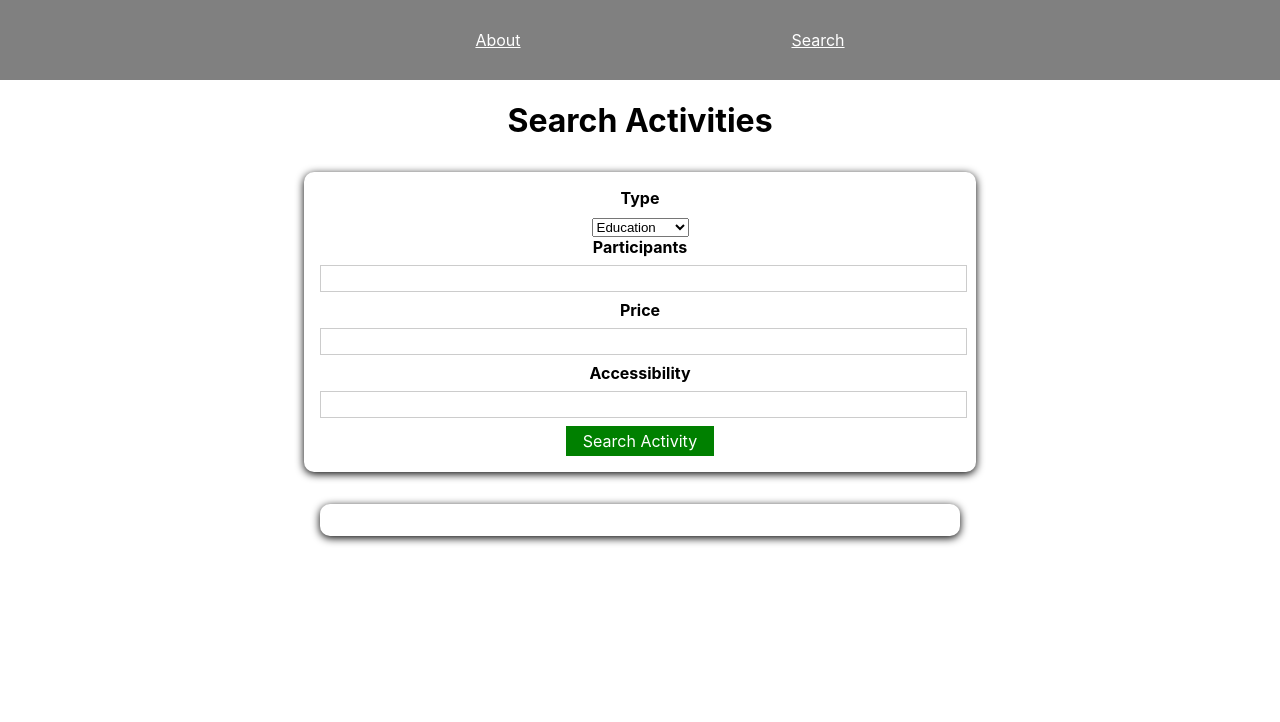
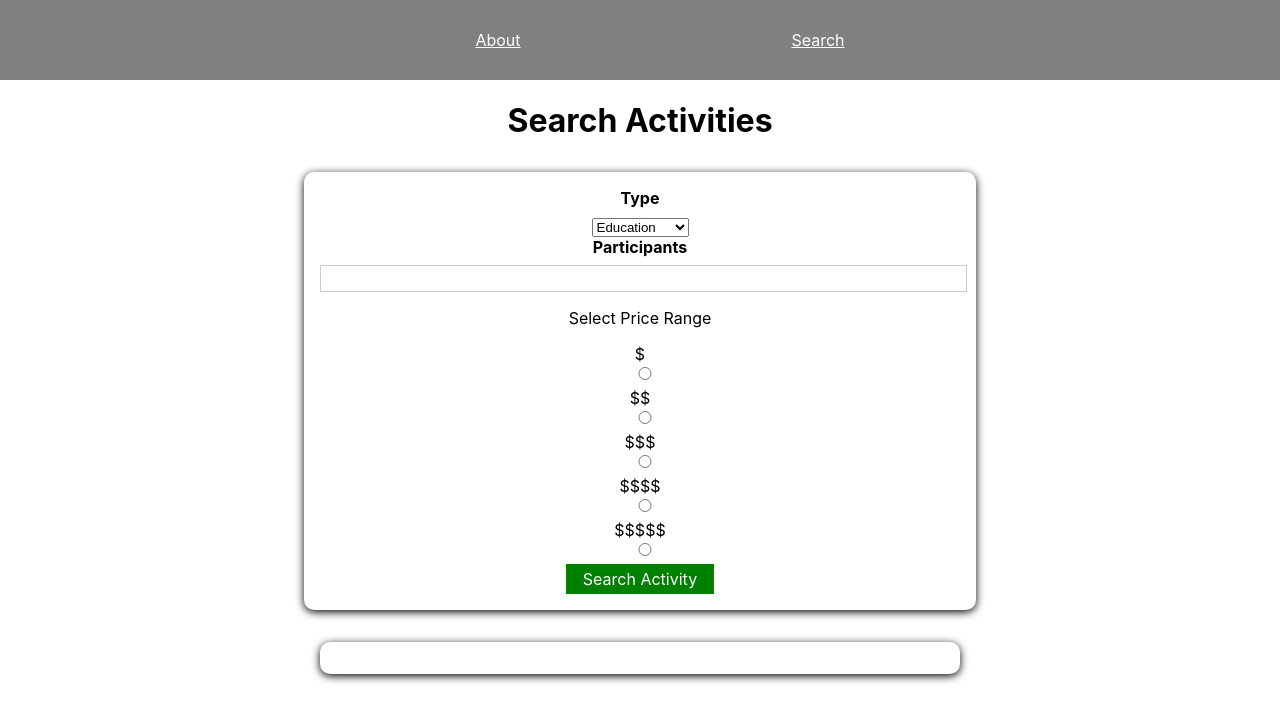
Before and after one commit to jordanshardy/activity-app, a React (Create React App) app: page / in a window 1280 px wide. Shown: the top 722 px of the page. Built offline with nearby package versions, Linux system fonts and the light colour scheme.

Commit message:
updated price input to radio buttons

```diff
--- a/src/Components/Home.js
+++ b/src/Components/Home.js
@@ -1,11 +1,11 @@
 import React, { useState } from "react";
-import AddActivity from "./AddActivity";
+import SearchActivity from "./SearchActivity";
 import ActivityList from "./ActivityList";
 
 const Home = () => {
    const [activityList, setActivityList] = useState([]);
 
-   const addActivityHandler = (type, participants, price, accessibility) => {
+   const searchActivityHandler = (type, participants, price, accessibility) => {
       setActivityList((prevActivityList) => {
          return [
             ...prevActivityList,
@@ -23,7 +23,7 @@ const Home = () => {
    return (
       <div>
          <h1>Search Activities</h1>
-         <AddActivity onAddActivity={addActivityHandler} />
+         <SearchActivity onSearchActivity={searchActivityHandler} />
          <ActivityList activities={activityList} />
       </div>
    );
--- a/src/Components/AddActivity.js
+++ b/src/Components/SearchActivity.js
@@ -1,9 +1,9 @@
 import React, { useState } from "react";
 import Card from "./UI/Card";
-import classes from "./AddActivity.module.css";
+import classes from "./SearchActivity.module.css";
 import Button from "./UI/Button";
 
-const AddActivity = (props) => {
+const SearchActivity = (props) => {
    const [enteredType, setEnteredType] = useState("");
    const [enteredParticipant, setEnteredParticipant] = useState("");
    const [enteredPrice, setEnteredPrice] = useState("");
@@ -17,7 +17,7 @@ const AddActivity = (props) => {
       setEnteredParticipant(event.target.value);
    };
 
-   const priceChangeHandler = (event) => {
+   const handleCheckboxtype = (event) => {
       setEnteredPrice(event.target.value);
    };
 
@@ -43,7 +43,7 @@ const AddActivity = (props) => {
       setEnteredPrice("");
       // instead of console.log the data from username and age input, we use props and point to a function
       // (that was defined in App.js) to add the name and age to the empty state array
-      props.onAddActivity(
+      props.onSearchActivity(
          enteredType,
          enteredParticipant,
          enteredPrice,
@@ -52,12 +52,8 @@ const AddActivity = (props) => {
    };
 
    return (
-      // add class name from the adduser module called input. This classname however
-      //is a prop from card and has to be added to the Card component
       <Card className={classes.input}>
-         {/* {onSubmit executes a function when the form is submitted} */}
          <form onSubmit={addUserHandler}>
-            {/* htmlFor and id are used for screen readers. They connect the label to the input */}
             <label htmlFor="type">Type</label>
             <select id="type" onChange={typeChangeHandler}>
                <option value="education">Education</option>
@@ -76,24 +72,47 @@ const AddActivity = (props) => {
                value={enteredParticipant}
                onChange={participantChangeHandler}
             />
-            <label htmlFor="a">Price</label>
-            <input
-               id="price"
-               type="number"
-               value={enteredPrice}
-               onChange={priceChangeHandler}
-            />
-            <label htmlFor="accessibility">Accessibility</label>
-            <input
-               id="accessibility"
-               type="number"
-               value={enteredAccessibility}
-               onChange={accessibilityChangeHandler}
-            />
+            <div>
+               <p>Select Price Range</p>${" "}
+               <input
+                  onChange={handleCheckboxtype}
+                  type="radio"
+                  name="prices"
+                  value="0.2"
+               />
+               $${" "}
+               <input
+                  onChange={handleCheckboxtype}
+                  type="radio"
+                  name="prices"
+                  value="0.4"
+               />
+               $$${" "}
+               <input
+                  onChange={handleCheckboxtype}
+                  type="radio"
+                  name="prices"
+                  value="0.6"
+               />
+               $$$${" "}
+               <input
+                  onChange={handleCheckboxtype}
+                  type="radio"
+                  name="prices"
+                  value="0.8"
+               />
+               $$$$${" "}
+               <input
+                  onChange={handleCheckboxtype}
+                  type="radio"
+                  name="prices"
+                  value="1"
+               />
+            </div>
             <Button type="submit">Search Activity</Button>
          </form>
       </Card>
    );
 };
 
-export default AddActivity;
+export default SearchActivity;
```
Also changed, not shown: src/Components/SearchActivity.module.css (renamed from src/Components/AddActivity.module.css).
